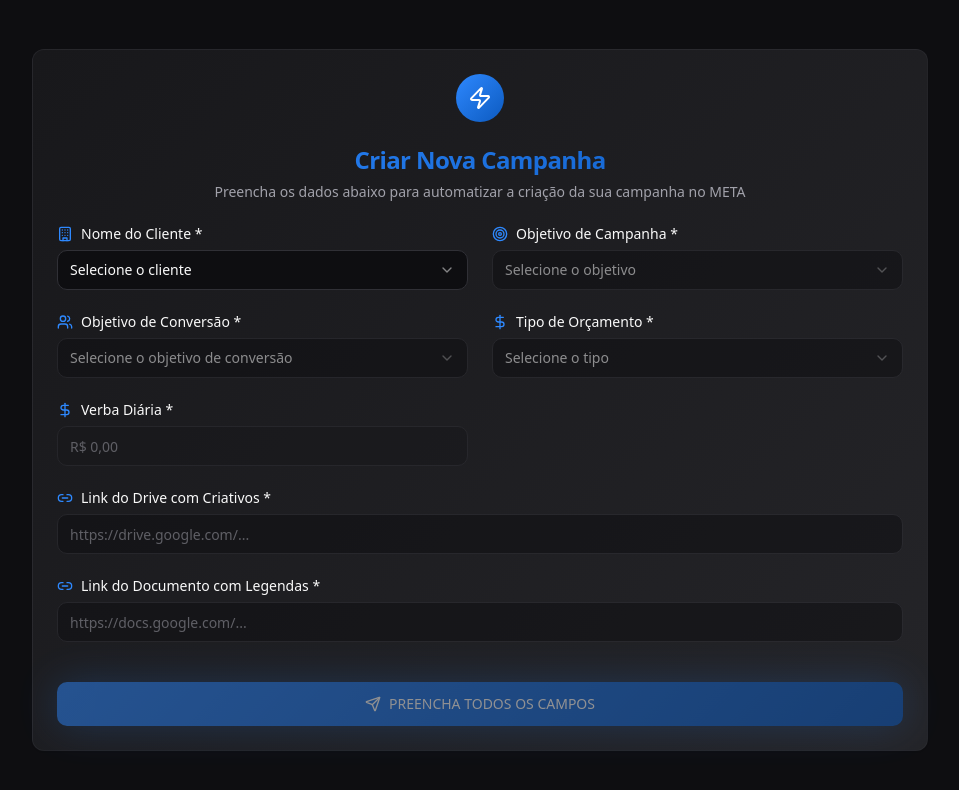
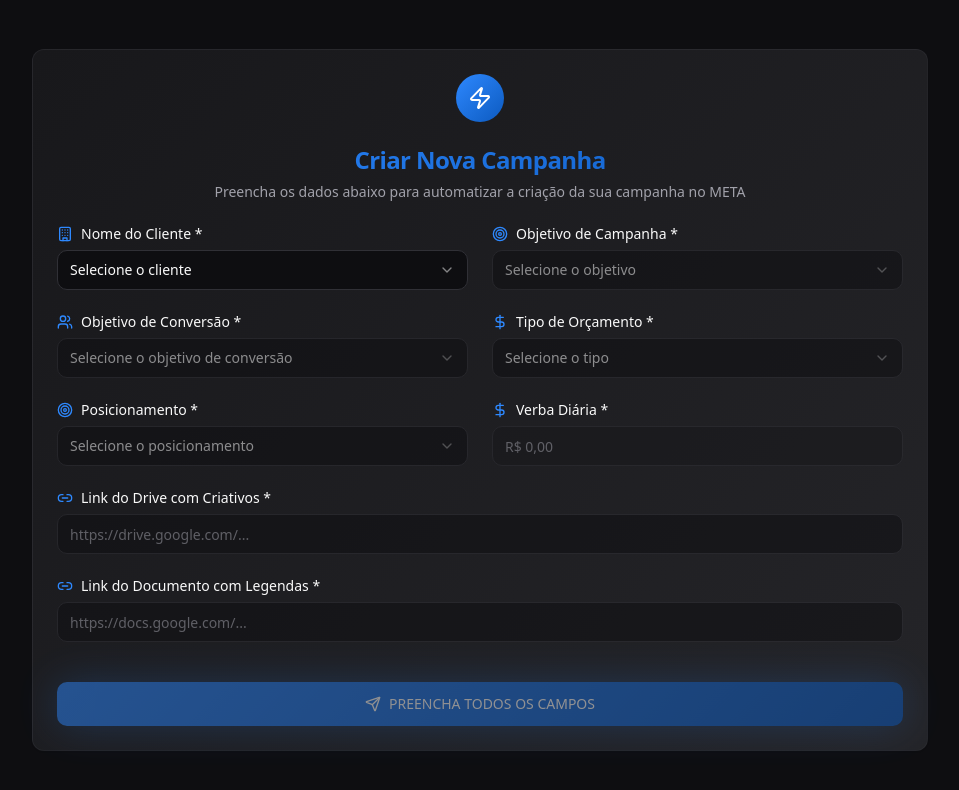
Before and after one commit to pabloalmeiida/ad-deploy-pro-99, a React (Vite) app: page / in a window 1280 px wide. Shown: the top 790 px of the page, without its empty margins (160-1119 px from the left). Built offline with nearby package versions, Linux system fonts and the light colour scheme.

Commit message:
Add positioning field

```diff
--- a/src/components/CampaignForm.tsx
+++ b/src/components/CampaignForm.tsx
@@ -13,6 +13,7 @@ interface CampaignData {
   objetivo_conversao: string
   tipo_orcamento: string
   verba_diaria: string
+  posicionamento: string
   link_drive_criativos: string
   link_documento_legendas: string
   link_redirecionamento: string
@@ -58,6 +59,12 @@ const tiposOrcamento = [
   { value: "cbo", label: "CBO" }
 ]
 
+const posicionamentos = [
+  { value: "automatico", label: "Automático" },
+  { value: "feed", label: "Feed" },
+  { value: "stories", label: "Stories" }
+]
+
 const clientes = [
   { value: "carv-group", label: "Carv Group" },
   { value: "cristina-florentino", label: "Cristina Florentino" },
@@ -76,6 +83,7 @@ export function CampaignForm() {
     objetivo_conversao: "",
     tipo_orcamento: "",
     verba_diaria: "",
+    posicionamento: "",
     link_drive_criativos: "",
     link_documento_legendas: "",
     link_redirecionamento: "",
@@ -172,7 +180,7 @@ export function CampaignForm() {
     if (currentStage !== 3) return
 
     // Validate required fields for final stage
-    let requiredFields = ['objetivo_campanha', 'objetivo_conversao', 'tipo_orcamento', 'verba_diaria', 'link_drive_criativos', 'link_documento_legendas']
+    let requiredFields = ['objetivo_campanha', 'objetivo_conversao', 'tipo_orcamento', 'posicionamento', 'verba_diaria', 'link_drive_criativos', 'link_documento_legendas']
 
     // Add link_redirecionamento as required if objetivo_conversao is compras or lead
     if (formData.objetivo_conversao === 'compras' || formData.objetivo_conversao === 'lead') {
@@ -204,6 +212,7 @@ export function CampaignForm() {
       objetivo_campanha: objetivosCampanha.find(o => o.value === formData.objetivo_campanha)?.label || formData.objetivo_campanha,
       objetivo_conversao: objetivosConversao.find(o => o.value === formData.objetivo_conversao)?.label || formData.objetivo_conversao,
       tipo_orcamento: tiposOrcamento.find(t => t.value === formData.tipo_orcamento)?.label || formData.tipo_orcamento,
+      posicionamento: posicionamentos.find(p => p.value === formData.posicionamento)?.label || formData.posicionamento,
       verba_diaria: formData.verba_diaria,
       link_drive_criativos: formData.link_drive_criativos,
       link_documento_legendas: formData.link_documento_legendas,
@@ -241,6 +250,7 @@ export function CampaignForm() {
             objetivo_conversao: "",
             tipo_orcamento: "",
             verba_diaria: "",
+            posicionamento: "",
             link_drive_criativos: "",
             link_documento_legendas: "",
             link_redirecionamento: "",
@@ -448,6 +458,30 @@ export function CampaignForm() {
               </Select>
             </div>
 
+            {/* Posicionamento */}
+            <div className="space-y-2">
+              <Label htmlFor="posicionamento" className="flex items-center gap-2">
+                <Target className="w-4 h-4 text-automation-blue" />
+                Posicionamento *
+              </Label>
+              <Select
+                value={formData.posicionamento}
+                onValueChange={(value) => updateField('posicionamento', value)}
+                disabled={currentStage < 3}
+              >
+                <SelectTrigger>
+                  <SelectValue placeholder="Selecione o posicionamento" />
+                </SelectTrigger>
+                <SelectContent>
+                  {posicionamentos.map((posicionamento) => (
+                    <SelectItem key={posicionamento.value} value={posicionamento.value}>
+                      {posicionamento.label}
+                    </SelectItem>
+                  ))}
+                </SelectContent>
+              </Select>
+            </div>
+
             {/* Verba diária */}
             <div className="space-y-2">
               <Label htmlFor="verba_diaria" className="flex items-center gap-2">
@@ -467,7 +501,12 @@ export function CampaignForm() {
           <div className="space-y-2">
             <Label htmlFor="link_drive_criativos" className="flex items-center gap-2">
               <Link2 className="w-4 h-4 text-automation-blue" />
-              Link do Drive com Criativos *
+              {formData.posicionamento === 'feed'
+                ? 'Link do Drive com Criativos para Feed *'
+                : formData.posicionamento === 'stories'
+                ? 'Link do Drive com Criativos para Stories *'
+                : 'Link do Drive com Criativos *'
+              }
             </Label>
             <Input
               type="url"
```
